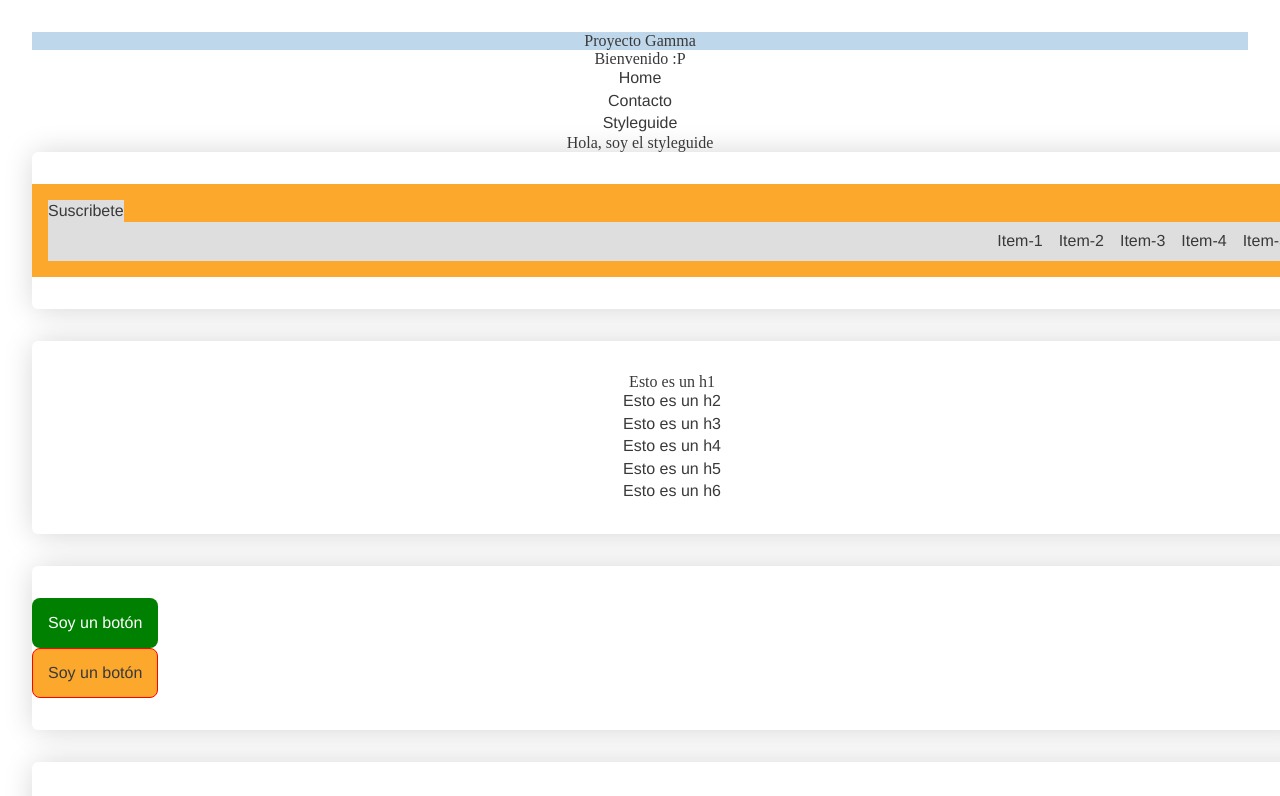
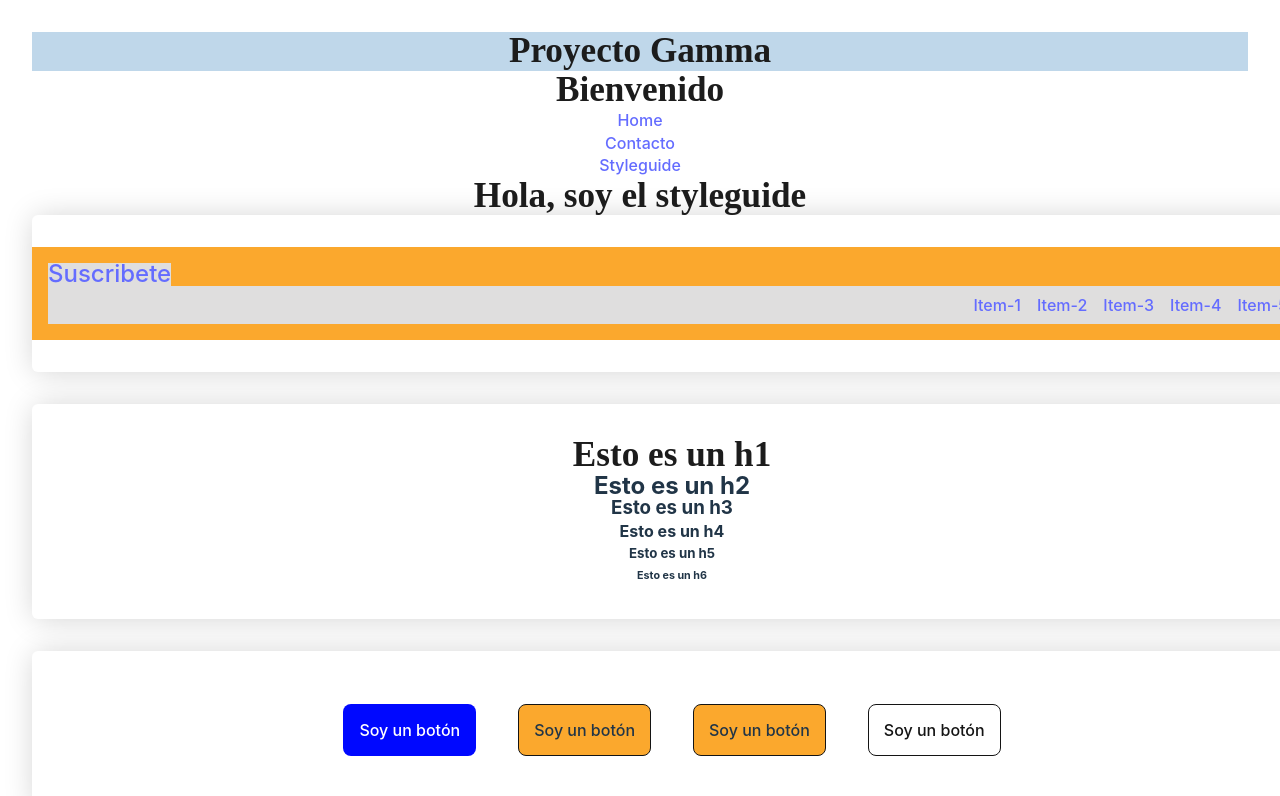
Before and after one commit to carugui/project-gamma, a React (Vite) app: page /styleguide in a window 1280 px wide. Shown: the top 796 px of the page. Built offline with nearby package versions, Linux system fonts and the light colour scheme.

Commit message:
botones ok

```diff
--- a/src/App.jsx
+++ b/src/App.jsx
@@ -19,12 +19,11 @@ function App() {
       <Topbar />
 
       <header>
-        <h1>Bienvenido :P</h1>
+        <h1>Bienvenido</h1>
 
         {/* no poner los Links con elementos <a/> porque la pagina se vuelve a cargar, n su lugar usar <Link to="#"></Link> */}
         <Link to='/'>Home</Link>
         <Link to='/contact'>Contacto</Link>
-
         <Link to='/styleguide'>Styleguide</Link>
       </header>
 
--- a/src/components/button/Button.jsx
+++ b/src/components/button/Button.jsx
@@ -1,8 +1,9 @@
 import "./Button.scss";
 
 function Button(props) {
-  const { importante, type } = props;
+  const { importante, type, hover, transform } = props;
   let className = 'button';
+
 
   if (importante) {
     className += ' importante';
@@ -12,6 +13,14 @@ function Button(props) {
     className += ' ghost';
   }
 
+  if (hover === 'hover') {
+    className += ' hover';
+  }
+
+  if (transform ){
+    className += ' transform';
+  }
+
   return <button className={className}>Soy un botón</button>;
 }
 
--- a/src/components/button/Button.scss
+++ b/src/components/button/Button.scss
@@ -1,16 +1,48 @@
-@import '../../scss/global.scss';
+@import "../../scss/global.scss";
 
 .button {
+  display: flex;
+  justify-content: space-between;
+  margin: 21px;
   background-color: $color-yellow;
   padding: $padding-unit;
-  border: 1px solid red;
+  border: 1px solid $color-black;
+  justify-content: center;
+  flex-direction: row;
+  flex-wrap: wrap;
+}
+.botones {
+  display: flex;
+  flex-direction: row;
+  flex-wrap: wrap;
+  justify-content: center;
 }
 
 .ghost {
   border-color: transparent;
+
 }
 
 .importante {
-  background-color: green;
+  background-color: $color-blue;
   color: white;
 }
+
+.hover {
+  &:hover {
+    background-color: $color-blue;
+    color: $color-white;
+  }
+}
+
+.transform {
+  background-color: $color-white;
+  color: $color-black;
+    &:hover {
+      background-color: $color-yellow;
+
+      width: 200px;
+      height: auto;
+      display: inline;
+    }
+}
--- a/src/components/topbar/Topbar.jsx
+++ b/src/components/topbar/Topbar.jsx
@@ -1,11 +1,14 @@
 import "./Topbar.scss";
 
-function Topbar() {
+
+function Topbar(props) {
+  const { Nav } =props;
+
+
   return (
-    <div>
+
       <h1 className="topbar">Proyecto Gamma</h1>
 
-    </div>
   );
 }
 
--- a/src/index.css
+++ b/src/index.css
@@ -1,5 +1,5 @@
 :root {
-  font-family: Inter, system-ui, Avenir, Helvetica, Arial, sans-serif;
+  font-family: Inter, system-ui, Avenir, Helvetica, Arial, sans-serif, reveret;
   line-height: 1.5;
   font-weight: 400;
 
@@ -16,7 +16,7 @@
 
 a {
   font-weight: 500;
-  color: #646cff;
+  color: #ff0404;
   text-decoration: inherit;
 }
 a:hover {
@@ -48,7 +48,7 @@ button {
   transition: border-color 0.25s;
 }
 button:hover {
-  border-color: #000dff;
+  border-color: #0008ff;
 }
 button:focus,
 button:focus-visible {
@@ -61,7 +61,7 @@ button:focus-visible {
     background-color: #ffffff;
   }
   a:hover {
-    color: #747bff;
+    color: #0008ff;
   }
   button {
     background-color: #f9f9f9;
@@ -78,32 +78,7 @@ button:focus-visible {
     👉 Problemas con tipografías y etiquetas input en formularios
     👉 Unificar la tipografía de todas las etiquetas de una web
 */
-/* Aquí definimos las Custom properties */
-:root {
-  --negro: #393939;
-  /* Tipografía */
-  --tipo-principal: Helvetica, Arial, sans-serif;
-  --tipo-secundaria: Verdana;
-}
 
-/* Las adaptamos al modo oscuro */
-@media (prefers-color-scheme: dark) {
-  :root {
-    --negro: #ececec;
-  }
-}
-/* Opcional */
-/* Configuramos si un usuario ha activado el modo alto contraste. (WD) */
-/* Opcional */
-/* Desactivamos los animations en el caso de que el usuario haya configurado el modo sin animation */
-@media (prefers-reduced-motion: reduce) {
-  * {
-    -webkit-animation: none !important;
-            animation: none !important;
-    -webkit-transition: none !important;
-    transition: none !important;
-  }
-}
 /* Reseteamos los margin y paddings de todas las etiquetas */
 * {
   margin: 0;
@@ -148,15 +123,6 @@ li {
 /* Configuramos anclas suaves */
 html {
   scroll-behavior: smooth;
-}
-
-/* Desactivamos estilos por defecto de las principales etiquetas de texto */
-h1, h2, h3, h4, h5, h6, p, span, a, strong, blockquote, i, b, u, em {
-  font-size: 1em;
-  font-weight: inherit;
-  font-style: inherit;
-  text-decoration: none;
-  color: inherit;
 }
 
 /* Evitamos problemas con los pseudoelementos de quotes */
--- a/src/scss/_typography.scss
+++ b/src/scss/_typography.scss
@@ -5,10 +5,8 @@ h1 {
 }
 
 .parrafos {
-    width: 400px;
-    text-align: left;
-    justify-content: center;
-    font-family: $font-family--parrafo;
-    background-color: $color-grey-light;
-
+  display: flex;
+  font-family: $font-family--parrafo;
+  padding: $padding-unit;
+  text-align: left;
 }
--- a/src/scss/_variables.scss
+++ b/src/scss/_variables.scss
@@ -5,9 +5,11 @@ $color-grey-smoot: #a6a4a0;
 $color-yellow-smoot: #faebd4;
 $color-grey-light: #dfdede;
 $color-white: #ffffff;
+$color-blue: #0008ff;
+$color-black: #141414;
 
 $padding-unit: 15px;
 
 $font-family--header: 'Oswald';
-$font-family--parrafo: 'Roboto';
+$font-family--parrafo: 'reveret';
 $font-family--gammaTitle: 'Quicksand';
--- a/src/scss/global.scss
+++ b/src/scss/global.scss
@@ -42,12 +42,12 @@ body {
 }
 
 h1 {
-  font-size: 3.2em;
+  font-size: 2.2em;
   line-height: 1.1;
 }
 
 button {
-  border-radius: 8px;
+  border-radius: px;
   border: 1px solid transparent;
   padding: 0.6em 1.2em;
   font-size: 1em;
@@ -80,52 +80,6 @@ button:focus-visible {
 
 /*este es el reset de Eduardo fieroo, vamos que pasa.*/
 
-/* Definimos las Custom properties */
-:root {
-  /* Colores */
-  --negro: #393939;
-
-  /* Tipografía */
-  --tipo-principal: Helvetica, Arial, sans-serif;
-  --tipo-secundaria: Verdana;
-}
-
-/* (Opcional) Las adaptamos al modo oscuro */
-@media (prefers-color-scheme: dark) {
-  :root {
-    --negro: #ececec;
-  }
-}
-
-/* (Opcional) Configuramos si un usuario ha activado el modo alto contraste. (WD) */
-@media (prefers-contrast: high) {
-  :root {
-  }
-}
-
-/* (Opcional) Desactivamos los animations en el caso de que el usuario haya configurado el modo sin animation */
-@media (prefers-reduced-motion: reduce) {
-  * {
-    animation: none !important;
-    transition: none !important;
-  }
-}
-
-/* Reseteamos los margin y paddings de todas las etiquetas */
-*,
-*::before,
-*::after {
-  margin: 0;
-  padding: 0;
-  border: 0;
-  box-sizing: border-box;
-  vertical-align: baseline;
-}
-*::before,
-*::after {
-  display: block;
-}
-
 /* Evitamos problemas con las imagenes */
 img,
 picture,
@@ -141,18 +95,6 @@ figure {
   object-position: center center;
 }
 
-/* Reseteamos los enlaces para funcionar como cajas... */
-a {
-  display: block;
-  text-decoration: none;
-  color: inherit;
-  font-size: inherit;
-}
-/* ... excepto los que se encuentran en párrafos */
-p a {
-  display: inline;
-}
-
 /* Quitamos los puntos de los <li> */
 li {
   list-style-type: none;
@@ -163,28 +105,7 @@ html {
   scroll-behavior: smooth;
 }
 
-/* Desactivamos estilos por defecto de las principales etiquetas de texto */
-h1,
-h2,
-h3,
-h4,
-h5,
-h6,
-p,
-span,
-a,
-strong,
-blockquote,
-i,
-b,
-u,
-em {
-  font-size: inherit;
-  font-weight: inherit;
-  font-style: inherit;
-  text-decoration: none;
-  color: inherit;
-}
+
 /* Evitamos problemas con los pseudoelementos de quotes */
 blockquote:before,
 blockquote:after,
@@ -231,19 +152,3 @@ svg {
   display: block;
   fill: currentColor;
 }
-
-/* Configuramos la tipografía para toda la web */
-body {
-  min-height: 100vh;
-  font-size: 100%;
-  font-family: var(--tipo-principal);
-  color: var(--negro);
-  /* (Opcional) */
-  hyphens: auto;
-  /* (Opcional) */
-  font-smooth: always;
-  /* (Opcional) */
-  -webkit-font-smoothing: antialiased;
-  /* (Opcional) */
-  -moz-osx-font-smoothing: grayscale;
-}
--- a/src/styleguide/Styleguide.jsx
+++ b/src/styleguide/Styleguide.jsx
@@ -1,6 +1,5 @@
 import Nav from './Nav';
 import Button from '../components/button/Button';
-import Topbar from '../components/topbar/Topbar';
 import './style.scss';
 
 export default function Styleguide() {
@@ -19,9 +18,11 @@ export default function Styleguide() {
         <h6>Esto es un h6</h6>
       </div>
 
-      <div className='section'>
+      <div className='section botones'>
         <Button importante type='ghost' />
         <Button />
+        <Button importate type hover='hover' />
+        <Button transform='transform' />
       </div>
 
       <div className='section'>
@@ -37,12 +38,15 @@ export default function Styleguide() {
         <div className='seccion-color bg-color-yellow-smoot'></div>
         <div className='seccion-color bg-color-grey-light'></div>
         <div className='seccion-color bg-color-white'></div>
-        <p className='parrafos'>
-          Lorem, ipsum dolor sit amet consectetur adipisicing elit. Veniam, eveniet, asperiores nostrum ea dolorum,
-          repellendus voluptatem commodi ipsam tempora delectus quia dignissimos? Nostrum corporis placeat perspiciatis
-          quis consectetur fugit minus?
-        </p>
       </div>
+      <div className='section parrafos'>
+          <p className='parrafos'>
+            Lorem, ipsum dolor sit amet consectetur adipisicing elit. Veniam, eveniet, asperiores nostrum ea dolorum,
+            repellendus voluptatem commodi ipsam tempora delectus quia dignissimos? Nostrum corporis placeat perspiciatis
+            quis consectetur fugit minus?
+          </p>
+      </div>
+
     </>
   );
 }
--- a/src/styleguide/style.scss
+++ b/src/styleguide/style.scss
@@ -55,7 +55,7 @@
   }
 }
 
-//aquí comienzan los estilos de la paleta de colores
+//aquí comienzan los estilos de los contenedores de la paleta de colores
 .section {
   width: 100vw;
   border-radius: 6px;
@@ -102,8 +102,3 @@
   background-color: fffff;
   border: 1px solid #707070;
 }
-.parrafos {
-  text-align: left;
-  justify-content: center;
-  margin: 2rem;
-}
```
